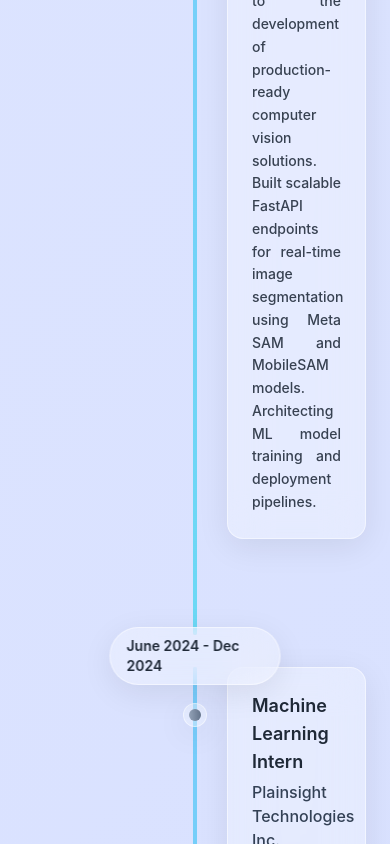
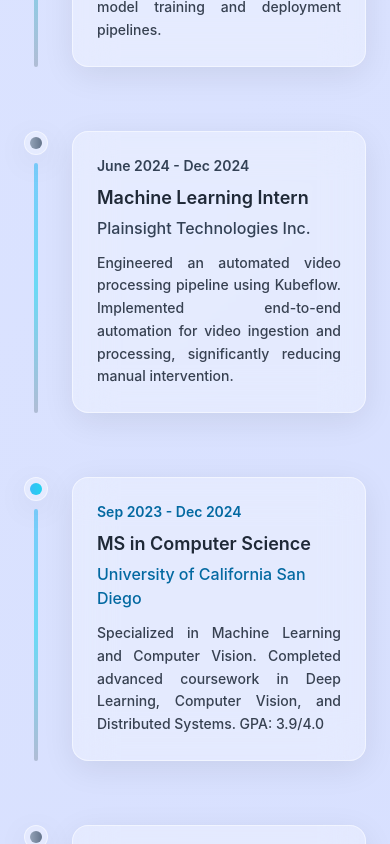
Before and after one commit to LoukikNaik/portfolio, a React (Create React App) app: page / in a window 390 px wide. Shown: the part 2500-3344 px from the top of the page. Built offline with nearby package versions, Linux system fonts and the light colour scheme.

Commit message:
mobile mode timlline fix

```diff
--- a/src/components/About.js
+++ b/src/components/About.js
@@ -3,22 +3,55 @@
 
 const TimelineItem = ({ dateRange, title, subtitle, description, isEducation }) => (
   <motion.div
-    className="relative flex flex-col md:flex-row gap-10 pb-24 md:pb-16 last:pb-0"
+    className="relative pb-16 md:pb-16 last:pb-0"
     initial={{ opacity: 0, y: 20 }}
     whileInView={{ opacity: 1, y: 0 }}
     viewport={{ once: true }}
     transition={{ duration: 0.5 }}
   >
-    {/* Year marker - centered above on mobile, hidden on desktop */}
-    <motion.div
-      className="md:hidden absolute left-1/2 -translate-x-1/2 -top-2 glass rounded-full px-4 py-2 text-on-glass text-sm z-10 font-medium"
-      whileHover={{ scale: 1.05 }}
-    >
-      {dateRange}
-    </motion.div>
+    {/* Mobile Layout - Everything on the right side */}
+    <div className="md:hidden">
+      <div className="flex">
+        {/* Timeline line and dot for mobile */}
+        <div className="flex flex-col items-center mr-6">
+          <div className="w-6 h-6 rounded-full glass z-10 flex items-center justify-center border-2 border-white/20">
+            <motion.div
+              className={`w-3 h-3 rounded-full ${isEducation ? 'bg-gradient-to-r from-sky-400 to-cyan-400' : 'bg-gradient-to-r from-slate-400 to-slate-500'}`}
+              initial={{ scale: 0 }}
+              whileInView={{ scale: 1 }}
+              viewport={{ once: true }}
+              transition={{ duration: 0.3 }}
+            ></motion.div>
+          </div>
+          <div className="w-1 flex-1 bg-gradient-to-b from-sky-400 via-cyan-400 to-slate-400 rounded-full opacity-60 mt-2"></div>
+        </div>
 
-    {/* Content wrapper */}
-    <div className="flex w-full mt-8 md:mt-0">
+        {/* Content for mobile */}
+        <div className="flex-1">
+          <motion.div
+            className="glass rounded-2xl p-6"
+            whileHover={{ scale: 1.02 }}
+            transition={{ duration: 0.3 }}
+          >
+            <div className={`text-sm font-semibold mb-2 ${isEducation ? 'text-sky-700 dark:text-sky-300' : 'text-slate-700 dark:text-slate-300'}`}>
+              {dateRange}
+            </div>
+            <h3 className="text-lg font-semibold text-on-glass mb-1">
+              {title}
+            </h3>
+            <h4 className={`text-md mb-3 font-medium ${isEducation ? 'text-sky-700 dark:text-sky-300' : 'text-slate-700 dark:text-slate-300'}`}>
+              {subtitle}
+            </h4>
+            <p className="text-sm text-on-glass-muted leading-relaxed text-justify">
+              {description}
+            </p>
+          </motion.div>
+        </div>
+      </div>
+    </div>
+
+    {/* Desktop Layout - Split layout */}
+    <div className="hidden md:flex w-full">
       {/* Left side (Education) */}
       <div className={`w-1/2 pr-8 ${isEducation ? '' : 'invisible'}`}>
         {isEducation && (
@@ -28,7 +61,7 @@
             transition={{ duration: 0.3 }}
           >
             {/* Desktop year display */}
-            <div className="hidden md:block text-sky-700 dark:text-sky-300 font-semibold mb-2 text-sm">
+            <div className="text-sky-700 dark:text-sky-300 font-semibold mb-2 text-sm">
               {dateRange}
             </div>
             <h3 className="text-lg font-semibold text-on-glass mb-1">
@@ -44,8 +77,8 @@
         )}
       </div>
 
-      {/* Center line with dot */}
-      <div className="absolute left-1/2 -translate-x-1/2 top-8 md:top-0 h-[calc(100%-2rem)] md:h-full">
+      {/* Center line with dot for desktop */}
+      <div className="absolute left-1/2 -translate-x-1/2 top-0 h-full">
         {/* Vertical line */}
         <div className="absolute w-1 h-full bg-gradient-to-b from-sky-400 via-cyan-400 to-slate-400 left-1/2 -translate-x-1/2 rounded-full opacity-60">
           <motion.div
@@ -57,7 +90,7 @@
           ></motion.div>
         </div>
         {/* Dot */}
-        <div className="absolute w-6 h-6 left-1/2 -translate-x-1/2 top-12 md:top-1/2 -translate-y-1/2 rounded-full glass z-10 flex items-center justify-center border-2 border-white/20">
+        <div className="absolute w-6 h-6 left-1/2 -translate-x-1/2 top-1/2 -translate-y-1/2 rounded-full glass z-10 flex items-center justify-center border-2 border-white/20">
           <motion.div
             className={`w-3 h-3 rounded-full ${isEducation ? 'bg-gradient-to-r from-sky-400 to-cyan-400' : 'bg-gradient-to-r from-slate-400 to-slate-500'}`}
             initial={{ scale: 0 }}
@@ -77,7 +110,7 @@
             transition={{ duration: 0.3 }}
           >
             {/* Desktop year display */}
-            <div className="hidden md:block text-slate-700 dark:text-slate-300 font-semibold mb-2 text-sm">
+            <div className="text-slate-700 dark:text-slate-300 font-semibold mb-2 text-sm">
               {dateRange}
             </div>
             <h3 className="text-lg font-semibold text-on-glass mb-1">
@@ -215,7 +248,7 @@
 
           {/* Timeline container */}
           <motion.div
-            className="relative"
+            className="relative md:relative"
             variants={containerVariants}
             initial="hidden"
             whileInView="visible"
```
